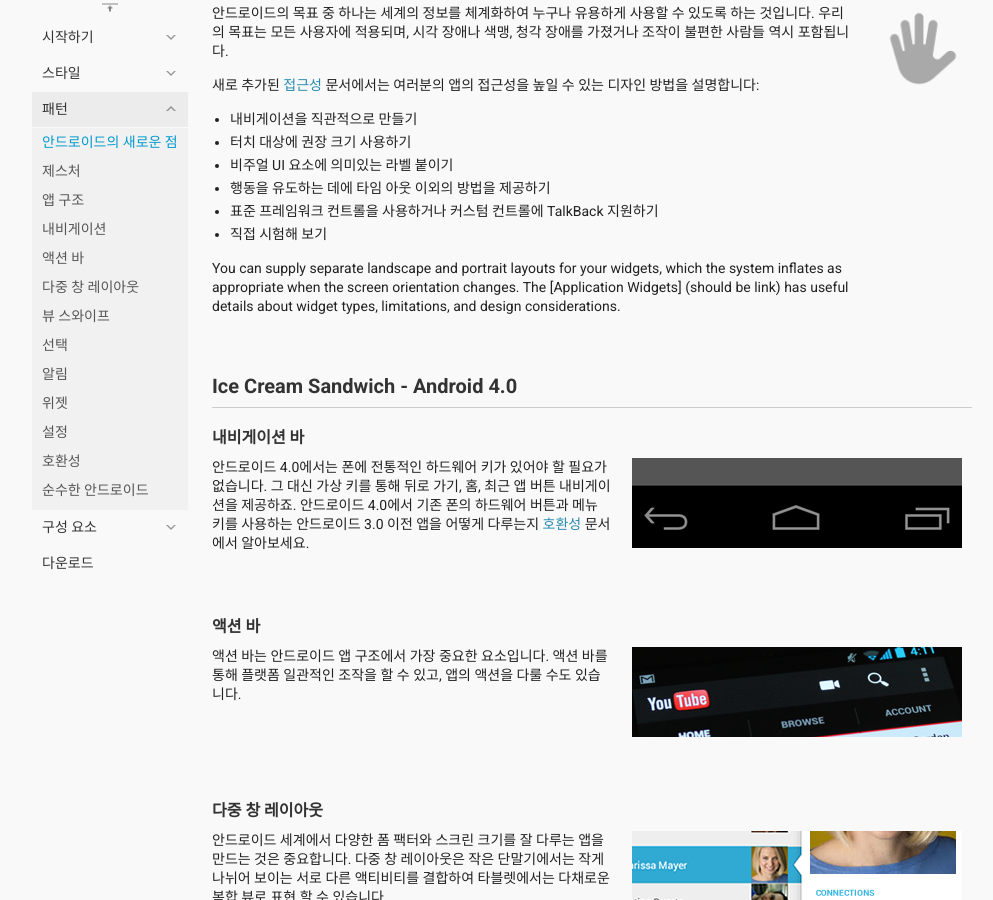
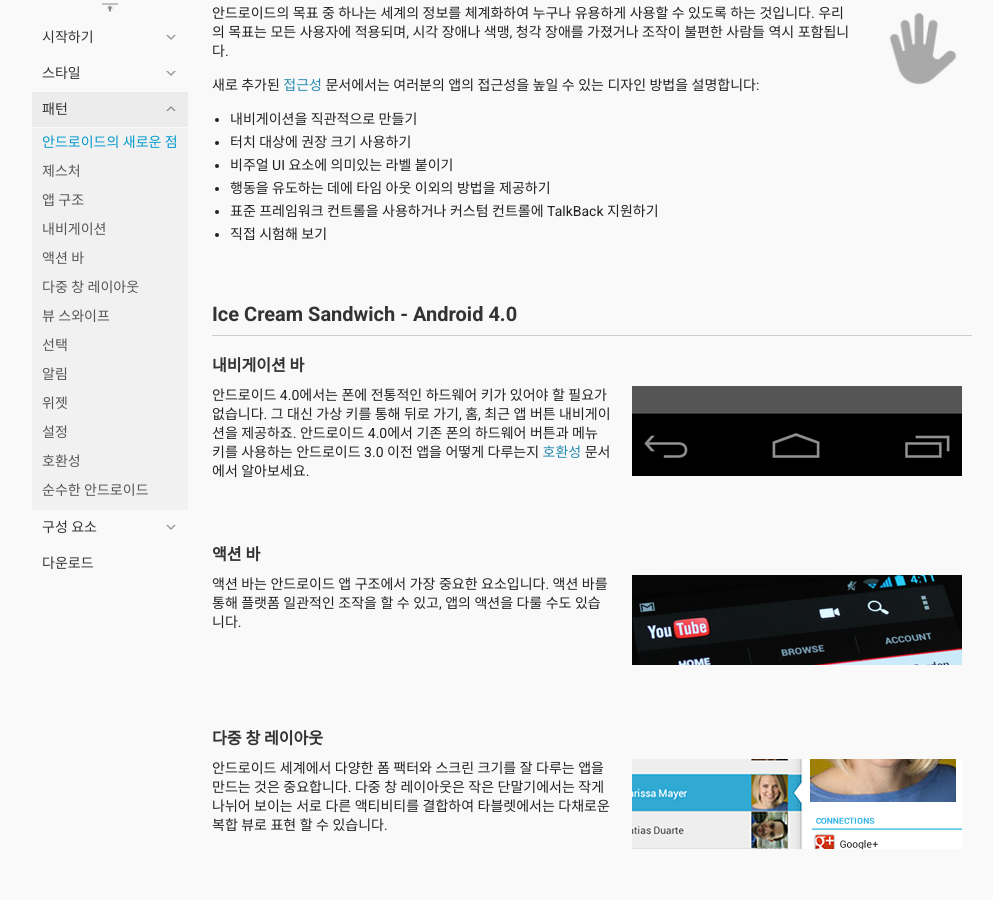
Before and after one commit to klutzy/android-design-ko, a Jekyll site: the page built from patterns/new.html, in a window 1280 px wide and 900 px high, scrolled down 932 px. Shown: the whole window, without its empty margins (138-1131 px from the left). Built offline with Jekyll 4.4.1, drawn with Linux system fonts in a browser that asks for light colours; comment, search, counter and statistics services are not loaded.

Commit message:
patterns/new: accessibility 마지막 문단 삭제
삭제한 문단은 바로 위의 resizable app widgets 내용으로
같은 문단이 두 번 반복되어 있음 (작성 실수인 듯)

```diff
--- a/patterns/new.html
+++ b/patterns/new.html
@@ -75,7 +75,6 @@ Jelly Bean 이전에 디자인된 앱 알림 역시 이전과 똑같이 보이
       <li>표준 프레임워크 컨트롤을 사용하거나 커스텀 컨트롤에 TalkBack 지원하기</li>
       <li>직접 시험해 보기</li>
     </ul>
-<p>You can supply separate landscape and portrait layouts for your widgets, which the system inflates as appropriate when the screen orientation changes. The [Application Widgets] (should be link) has useful details about widget types, limitations, and design considerations.</p>
   </div>
   <div class="layout-content-col span-2">
     <img src="../media/new_accessibility.png">
```
